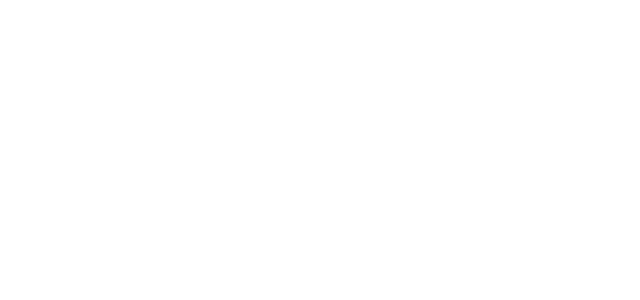
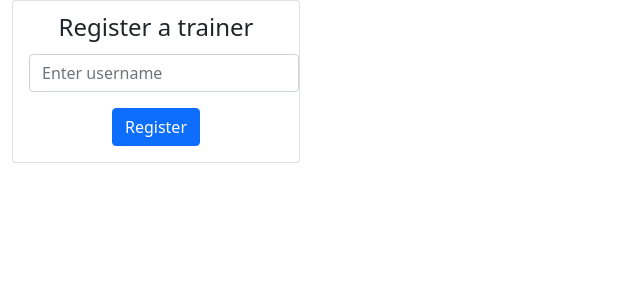
Before and after one commit to shubham-paithankar-comprinno/pokemon-trainers, an Angular app: page /register in a window 1280 px wide. Before the commit this address led to /. Shown: the top 300 px of the page, without its empty margins (0-640 px from the left). Built offline with nearby package versions, Linux system fonts and the light colour scheme.

Commit message:
added register function with localstorage checker

```diff
--- a/src/app/modules/auth/auth.module.ts
+++ b/src/app/modules/auth/auth.module.ts
@@ -2,7 +2,6 @@ import { NgModule } from '@angular/core';
 import { CommonModule } from '@angular/common';
 
 import { AuthRoutingModule } from './auth-routing.module';
-
 
 @NgModule({
   declarations: [],
--- /dev/null
+++ b/src/app/modules/auth/auth.service.ts
@@ -0,0 +1,35 @@
+import { HttpClient } from '@angular/common/http';
+import { Injectable } from '@angular/core';
+
+interface trainerResponse {
+  username: string,
+  id: number,
+  pokemon: []
+}
+
+@Injectable({
+  providedIn: 'root'
+})
+
+export class AuthService {
+
+  apiURL = `https://pokemon-noroff-api.herokuapp.com`
+  API_Key = `1XXwWjA3fe1LvasnV3ilB82ffOTJwzd2Eh0Ngsbbq9sj95g3s9K0lBd5S4gtpaBY`
+
+  constructor(private httpClient: HttpClient) { }
+
+  registerUser(username: string) {
+    return this.httpClient.post<trainerResponse>(`${this.apiURL}/trainers?`, {
+      username,
+      pokemon: []
+    }, {
+      headers: {
+        'X-API-Key': this.API_Key
+      }
+    })
+  }
+
+  getUsersFromAPI () {
+    return this.httpClient.get(`${this.apiURL}/trainers?`)
+  }
+}
--- a/src/app/modules/auth/register/register.component.html
+++ b/src/app/modules/auth/register/register.component.html
@@ -1 +1,9 @@
-<p>register works!</p>
+<div class="card p-2 text-center" style="width: 18rem;">
+    <p class="h4 m-1">Register a trainer</p>
+    <form class="align-self-center" (ngSubmit)="onSubmit()" [formGroup]="registerForm">
+        <div class="form-group">
+            <input type="text" class="form-control m-2" formControlName="username" placeholder="Enter username">
+        </div>
+        <button type="submit" class="btn btn-primary m-2">Register</button>
+    </form>
+</div>
--- a/src/app/modules/auth/register/register.component.ts
+++ b/src/app/modules/auth/register/register.component.ts
@@ -1,4 +1,7 @@
 import { Component, OnInit } from '@angular/core';
+import { FormControl, FormGroup, Validators } from '@angular/forms';
+import { Router } from '@angular/router';
+import { AuthService } from '../auth.service';
 
 @Component({
   selector: 'app-register',
@@ -7,9 +10,55 @@ import { Component, OnInit } from '@angular/core';
 })
 export class RegisterComponent implements OnInit {
 
-  constructor() { }
+  registerForm = new FormGroup({
+    username: new FormControl('', [
+      Validators.required,
+      Validators.pattern(/^\w+$/)
+    ])
+  })
+
+  constructor(private authService: AuthService, private router: Router) { }
+
+  get username() {
+    return this.registerForm.controls['username']
+  }
 
   ngOnInit(): void {
   }
 
+  onSubmit() {
+
+    if (this.username.invalid) return
+
+    let localUserData = JSON.parse(localStorage.getItem("users") as string)
+
+    if (!localUserData) {
+      this.authService.getUsersFromAPI().subscribe({
+        next: (value) => {
+          localUserData = value
+        }
+      })
+      localStorage.setItem("users", JSON.stringify(localUserData))
+    }
+
+    let localUser = localUserData.filter((user: { username: any }) => user.username === this.username.value)
+
+    if (localUser.length) {
+      alert('Username is taken')
+      return
+    }
+
+    return this.authService.registerUser(this.username.value)
+    .subscribe({
+      next: (value) => {
+        localUserData.push({ username: value.username })
+        localStorage.setItem("users", JSON.stringify(localUserData))
+        this.router.navigateByUrl('/')
+      },
+      error: (err) => {
+        console.log(err)
+      }
+    })
+  }
+
 }
--- a/src/app/modules/shared/input/input.component.html
+++ /dev/null
@@ -1 +0,0 @@
-<p>input works!</p>
--- a/src/app/modules/shared/input/input.component.ts
+++ /dev/null
@@ -1,15 +0,0 @@
-import { Component, OnInit } from '@angular/core';
-
-@Component({
-  selector: 'app-input',
-  templateUrl: './input.component.html',
-  styleUrls: ['./input.component.scss']
-})
-export class InputComponent implements OnInit {
-
-  constructor() { }
-
-  ngOnInit(): void {
-  }
-
-}
```
Also changed, not shown: src/app/app.module.ts (+8 -3 lines), src/app/modules/shared/input/input.component.scss (deleted), 2 other files (tests, documents, lock files or other folders).
